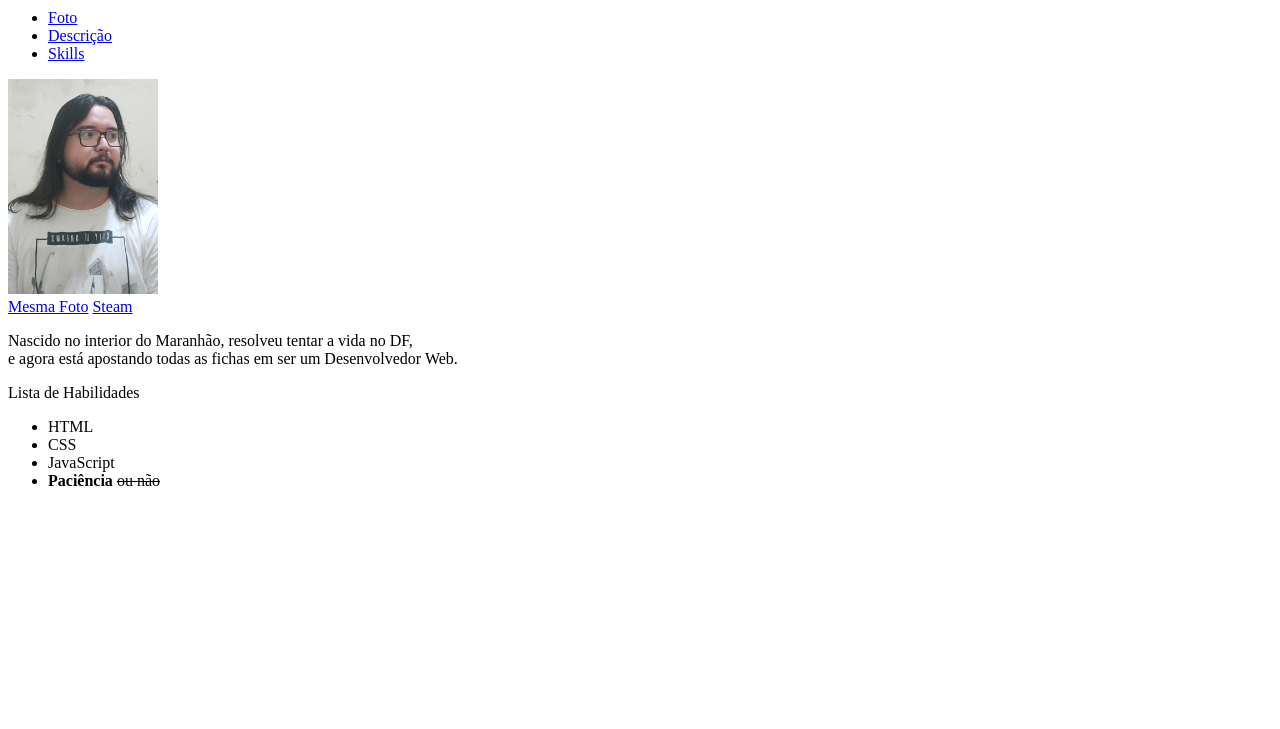
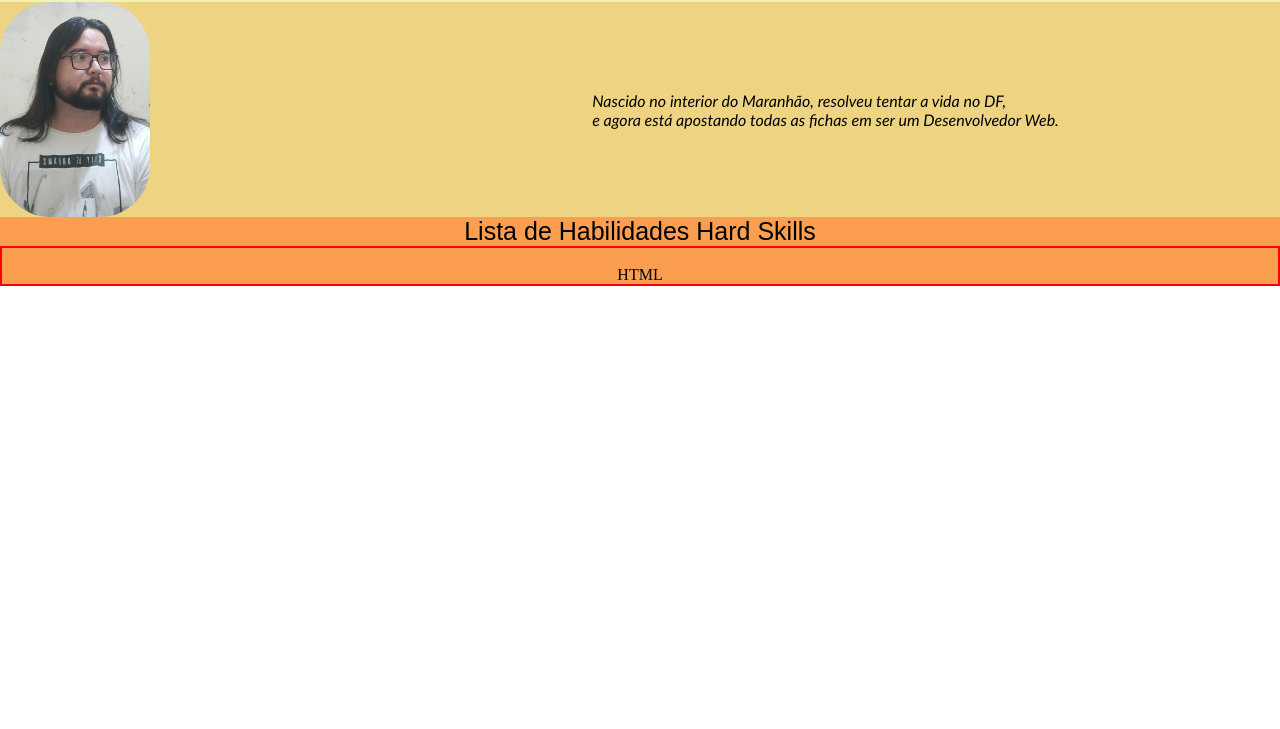
Before and after one commit to AlexSChaves/AlexSChaves.github.io, a plain HTML site: page index.html in a window 1280 px wide. Shown: the part 71-800 px from the top of the page. Drawn offline with Linux system fonts and the light colour scheme.

Commit message:
Adicionado estilo

```diff
--- /dev/null
+++ b/css/style.css
@@ -0,0 +1,77 @@
+*{
+    margin: 0;
+    padding: 0;
+}
+
+#header{
+    background-color: #f2f3ae;
+}
+
+h1{
+    font-family: monospace;
+    text-align: center;
+}
+
+ul.menu{
+    display: block;
+    text-align: center;
+}
+
+ul.menu li {
+    display: inline-block;
+    margin: 10px;
+    text-align: center;
+}
+
+ul.menu li a {
+    text-decoration: none;
+    font-size: 20px;
+    color: black;
+    padding: 5px;
+}
+
+ul.menu li a:link{
+    background-color: rgb(248, 211, 108);
+}
+
+ul.menu li a:hover {
+    background-color: rgb(248, 211, 50);
+}
+
+
+#section{
+    display: flex;
+    background-color: #EDD382;
+}
+
+#myPic{
+    border-radius: 50px;
+    margin-right: auto;
+}
+
+#descricao{
+    font-family: 'Trebuchet MS', 'Lucida Sans Unicode', 'Lucida Grande', 'Lucida Sans', Arial, sans-serif;
+    font-style: italic;
+    margin : auto;
+}
+
+#skills{
+    background-color: #FC9E4F;
+}
+
+.title-skills{
+    border: 1 px solid red;
+    text-align: center;
+    font-size: 25px;
+    font-family: 'Ubuntu', sans-serif;
+}
+
+.habilidades{
+    border: 1px solid red;
+}
+
+.cada-skill{
+    border: 1px solid red;
+    text-align: center;
+    padding: auto;
+}
--- a/index.html
+++ b/index.html
@@ -4,26 +4,31 @@
     <meta charset="UTF-8">
     <meta http-equiv="X-UA-Compatible" content="IE=edge">
     <meta name="viewport" content="width=device-width, initial-scale=1.0">
+    <link rel="stylesheet" href="/css/style.css">
     <title>Meu Portfólio</title>
 </head>
 <body>
+    <div id="header">
         <h1>Alex Sandro Chaves dos Santos Sousa</h1>
-    <ul>
+        <ul class="menu">
             <li><a href="#foto">Foto</a></li>
             <li><a href="#descricao">Descrição</a></li>
             <li><a href="#skills">Skills</a></li>
         </ul>
-    <img src="../images/myself.jpeg" width="150px" alt="Foto minha usando uma camisa branca estampada e com buchechas de Kiko">
+    </div>
+    <div id="section">
+        <img id = "myPic" src="../images/myself.jpeg" width="150px" alt="Foto minha usando uma camisa branca estampada e com buchechas de Kiko">
         <br />
-    <a href="foto.html" id="foto">Mesma Foto</a>
-    <a href="https://store.steampowered.com/?l=portuguese" target="_blank">Steam</a>
         <p id="descricao">Nascido no interior do Maranhão, resolveu tentar a vida no DF,<br> e agora está apostando todas as fichas em ser um Desenvolvedor Web.</p>
-    <p id="skills">Lista de Habilidades</p>
-    <ul>
-        <li>HTML</li>
-        <li>CSS</li>
-        <li>JavaScript</li>
-        <li><strong>Paciência</strong> <s>ou não</s></li>
-    </ul>
+    </div>
+    <div id="skills">
+        <p class="title-skills">Lista de Habilidades Hard Skills</p>
+        <div class="habilidades">
+            <div class="cada-skill">
+                <img />
+                <p>HTML</p>
+            </div>
+        </div>
+    </div>
 </body>
 </html>
```
Lines whose indentation alone changed are shown as unchanged.
